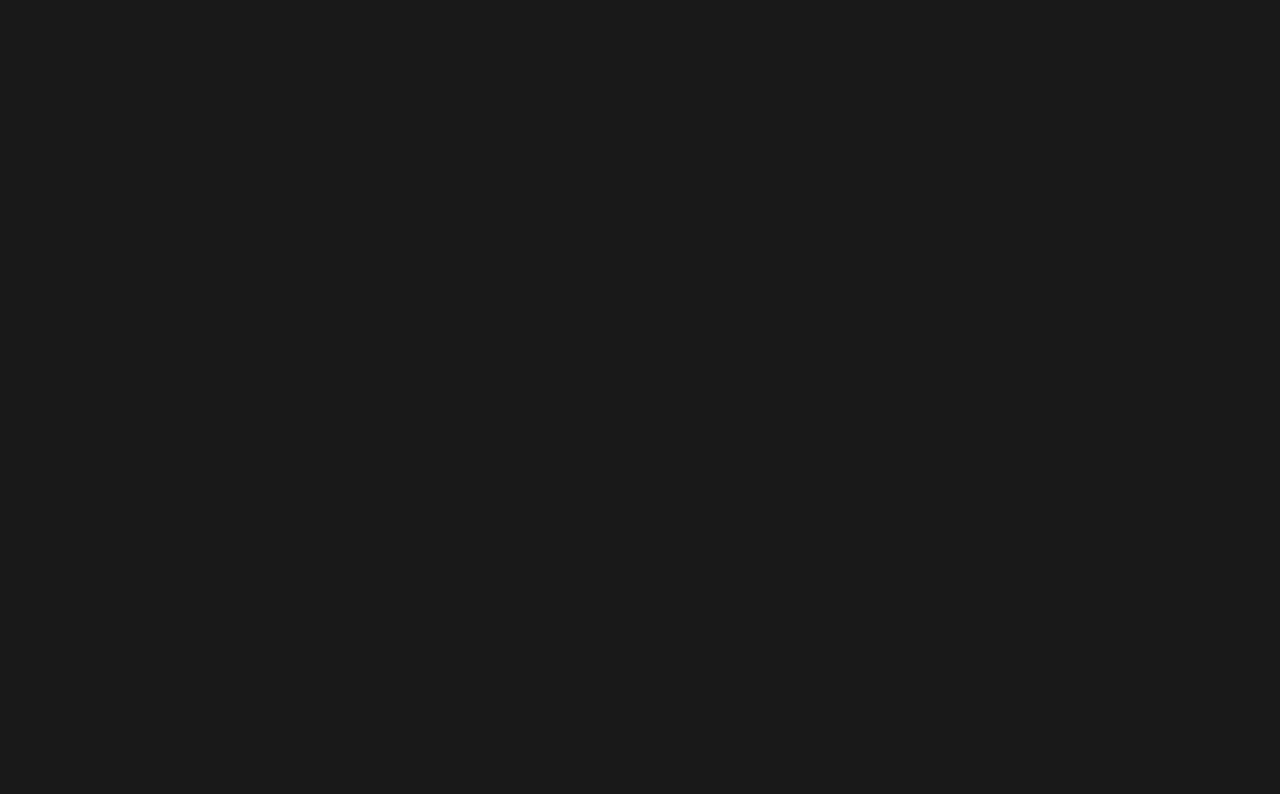
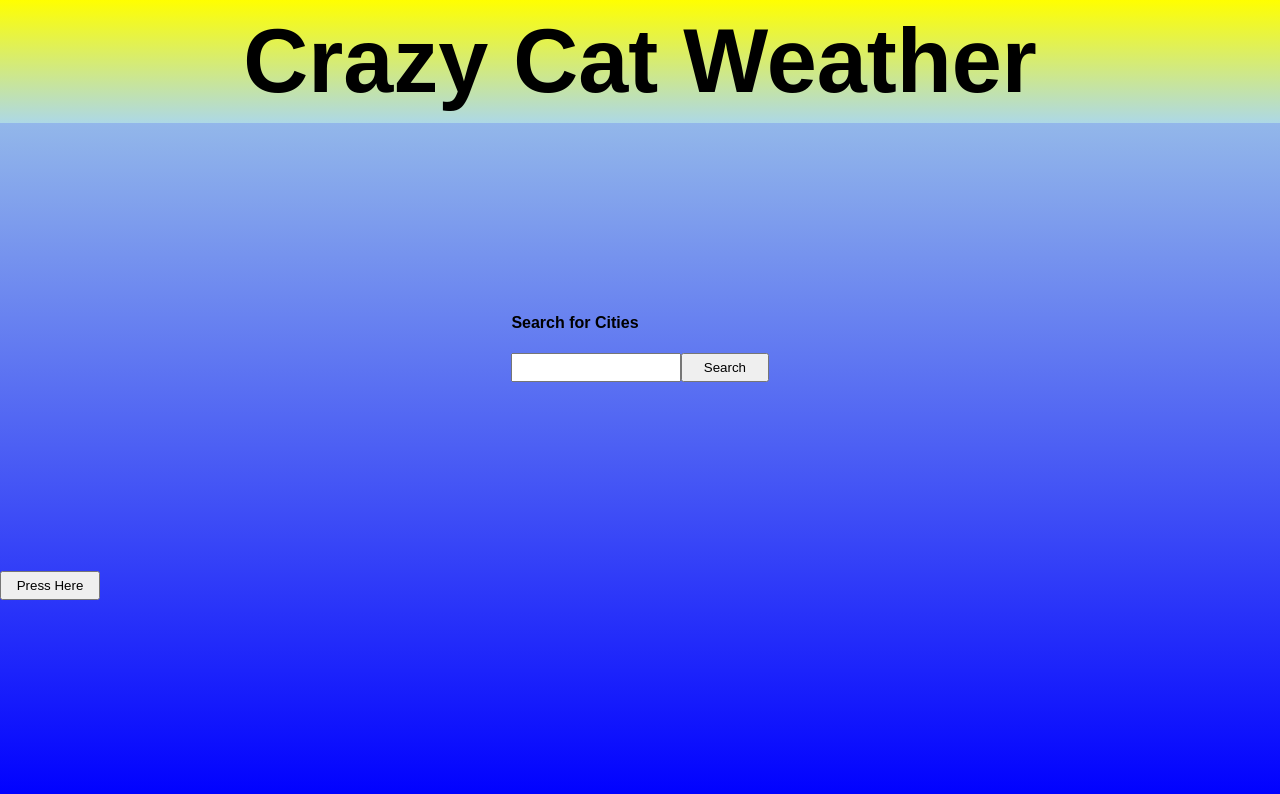
Before and after one commit to krezket/krezket.net, a React (Vite) app: page /cc-weather in a window 1280 px wide. Before the commit this address had no page. Shown: the top 794 px of the page. Built offline with nearby package versions, Linux system fonts and the light colour scheme; a web font is replaced by a local one.

Commit message:
integrated crazy cat weather

```diff
--- a/index.html
+++ b/index.html
@@ -9,5 +9,6 @@
   <body>
     <div id="root"></div>
     <script type="module" src="/src/main.jsx"></script>
+    <script src="./src/pages/WeatherApp/script.js"></script>
   </body>
 </html>
--- a/src/App.jsx
+++ b/src/App.jsx
@@ -3,6 +3,8 @@ import { BrowserRouter as Router, Routes, Route } from "react-router-dom";
 import Enter from './pages/Enter/Gate.jsx'
 import Modern from './pages/Modern/Modern.jsx';
 import OldWeb from './pages/OldWeb/OldWeb.jsx';
+import CcWeather from './pages/WeatherApp/ccWeather.jsx';
+import CcWeatherSearch from './pages/WeatherAppSearch/ccWeatherSearch.jsx';
 import './App.css'
 
 function App() {
@@ -16,6 +18,9 @@ function App() {
         <Route path='/' element={<Enter />}></Route>
         <Route path='/modern' element={<Modern />}></Route>
         <Route path='/oldweb' element={<OldWeb />}></Route>
+        <Route path='/cc-weather' element={<CcWeather />}></Route>
+        <Route path='/cc-weather-search' element={<CcWeatherSearch />}></Route>
+        <Route></Route>
       </Routes>
     </Router>
 
--- a/src/index.css
+++ b/src/index.css
@@ -3,7 +3,8 @@
 @import url('https://fonts.googleapis.com/css2?family=Faster+One&family=Fondamento&family=Rock+Salt&family=Russo+One&display=swap');
 
 :root {
-  --bg-color: #191919
+  --bg-color: #191919;
+  --title-color: rgb(197, 9, 9);
 }
 
 body {
--- a/src/pages/Enter/Gate.css
+++ b/src/pages/Enter/Gate.css
@@ -6,11 +6,12 @@
     height: 100vh;
 }
 .title * {
- color: white;
- font-family: fondamento, sans-serif;
+    color: white;
+    font-family: fondamento, sans-serif;
 }
 .title h1 {
     margin: 0;
+    color: var(--title-color);
     font-family: 'Rock Salt', cursive;
 }
 
--- a/src/pages/Modern/Modern.css
+++ b/src/pages/Modern/Modern.css
@@ -69,7 +69,7 @@
     justify-content: space-between;
     align-items: flex-end;
     background: linear-gradient(rgba(0,0,0,0), rgba(0,0,0,0.8), black);
-    color: rgb(197, 9, 9);
+    color: var(--title-color);
 }
 .animated-heading {
     display: flex;
--- /dev/null
+++ b/src/pages/WeatherApp/ccWeather.jsx
@@ -0,0 +1,27 @@
+import React from 'react'
+import './style.css'
+
+export default function CcWeather() {
+    return (
+        <div className='cc-body'>
+            <header>
+                <h1 className="ccheader">Crazy Cat Weather</h1>
+            </header>
+
+            <main id="ccmain">
+                <form id="search-form">
+                    <h4>Search for Cities</h4>
+                    <div className="search">
+                        <input id="search-input" className="text-input" type="text" />
+                        <button>Search</button>
+                    </div>
+                </form>
+
+            </main>
+            <section>
+                <button id="secret">Press Here</button>
+                <div id="cat"></div>
+            </section>
+        </div>
+    )
+}
--- /dev/null
+++ b/src/pages/WeatherApp/script.js
@@ -0,0 +1,24 @@
+let mainEl = document.querySelector("#main")
+let searchEl = document.querySelector("#search-form")
+
+function handleSearchFormSubmit(event) {
+    event.preventDefault();
+
+    var searchInputVal = document.querySelector("#search-input").value;
+
+    var queryString = './search-results.html?q=' + searchInputVal;
+
+    location.assign(queryString);
+}
+
+searchEl.addEventListener("submit", handleSearchFormSubmit)
+
+let button = document.querySelector('#secret')
+let space = document.querySelector('#cat')
+
+button.addEventListener('click', function() {
+
+    let bruh = document.createElement('img');
+    bruh.setAttribute('src', './assets/images/cat.jpeg');
+    space.append(bruh);
+})
--- /dev/null
+++ b/src/pages/WeatherApp/style.css
@@ -0,0 +1,54 @@
+.cc-body {
+    display: flex;
+    flex-direction: column;
+    justify-content: space-between;
+    margin: 0;
+    padding: 0;
+    font-family: Arial, sans-serif;
+    background: linear-gradient(lightblue,  blue);
+    height: 100vh;
+}
+
+.ccheader {
+    margin: 0%;
+    padding: 10px;
+    text-align: center;
+    background: linear-gradient(yellow, lightblue);
+}
+/* h1, h2, h3, h4 {
+    margin: 0%;
+} */
+
+#ccmain {
+    display: flex;
+    justify-content: center;
+    padding: 10px;
+}
+
+#search-form {
+    display: flex;
+    flex-direction: column;
+    margin-bottom: 20px;
+}
+.search {
+    display: flex;
+}
+#search-input {
+    width: 100%; /* Adjust as needed */
+    padding: 5px;
+}
+
+button {
+    padding: 5px 10px;
+    cursor: pointer;
+    width: 50%;
+}
+
+#secret {
+    width: 100px;
+}
+
+#cat {
+    width: 100%; /* Adjust as needed */
+    height: 200px; /* Adjust as needed */
+}
--- /dev/null
+++ b/src/pages/WeatherAppSearch/ccWeatherSearch.jsx
@@ -0,0 +1,7 @@
+import React from 'react'
+
+export default function CcWeatherSearch() {
+  return (
+    <div>ccWeatherSearch</div>
+  )
+}
```
